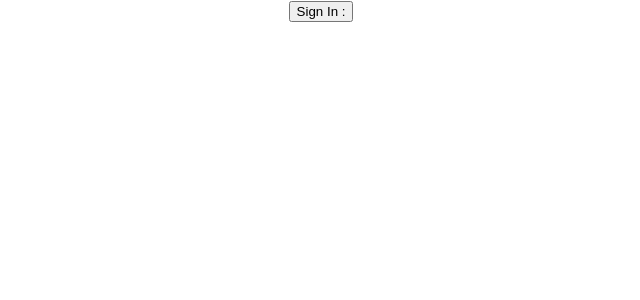
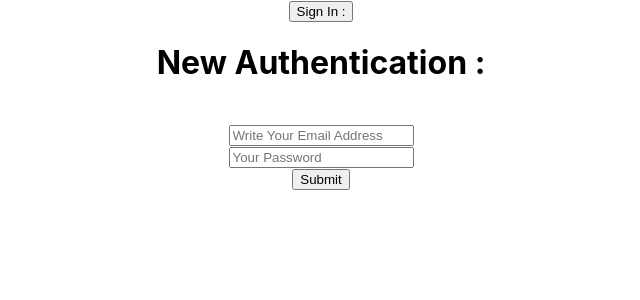
Before and after one commit to Shariful4447/firebase-simple, a React (Create React App) app: page / in a window 1280 px wide. Shown: the top 300 px of the page, without its empty margins (319-959 px from the left). Built offline with nearby package versions, Linux system fonts and the light colour scheme.

Commit message:
Form validation

```diff
--- a/src/App.js
+++ b/src/App.js
@@ -68,6 +68,24 @@ const handleSignout = () => {
 })
 }
 
+const handleBlur = (e) => {
+  console.log(e.target.name, e.target.value);
+  if (e.target.name === "email") {
+    const isEmailValid = /\S+@\S+\.\S+/.test(e.target.value);
+    console.log(isEmailValid);
+  }
+  if (e.target.name === "password") {
+
+    const isPasswordValid = /^(?=.*\d)(?=.*[!@#$%^&*])(?=.*[a-z])(?=.*[A-Z]).{8,}$/.test(e.target.value);
+    console.log(isPasswordValid);
+
+  }
+}
+
+const handleSubmit = () => {
+
+}
+
 
   return (
     <div className="App">
@@ -84,6 +102,20 @@ const handleSignout = () => {
           </div>
       }
 
+    <h1>New Authentication : </h1>
+
+    <form onSubmit={handleSubmit}>
+    <br />
+    <input type="text" onBlur={handleBlur} name="email" placeholder='Write Your Email Address' required />
+    <br />
+    <input type="password" onChange={handleBlur} name="password" id="" placeholder='Your Password' required/>
+    <br />
+
+    <input type="submit" value="Submit" />
+    </form>
+
+
+
     </div>
   );
 }
```
